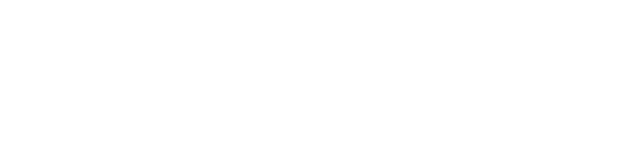
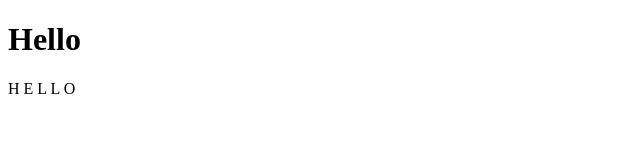
Before and after one commit to hunterpiggot/ColorChangingText, a plain HTML site: page index.html in a window 1280 px wide. Shown: the whole page, without its empty margins (0-640 px from the left). Drawn offline with Linux system fonts and the light colour scheme.

Commit message:
Added Hello

```diff
--- a/index.html
+++ b/index.html
@@ -6,6 +6,11 @@
     <title>Document</title>
 </head>
 <body>
-
+    <h1>Hello</h1>
+    <span>H</span>
+    <span>E</span>
+    <span>L</span>
+    <span>L</span>
+    <span>O</span>
 </body>
 </html>
```
